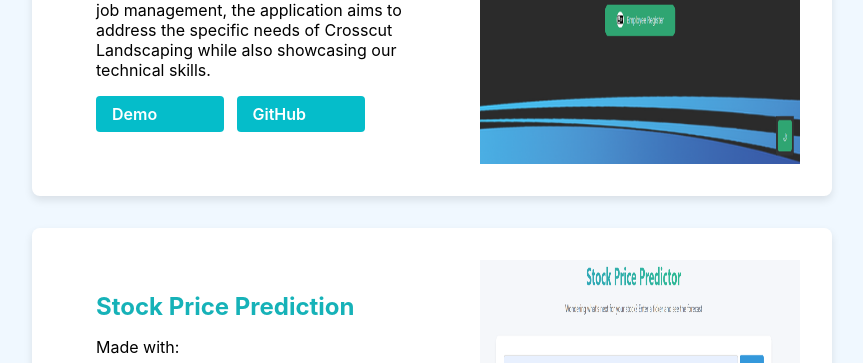
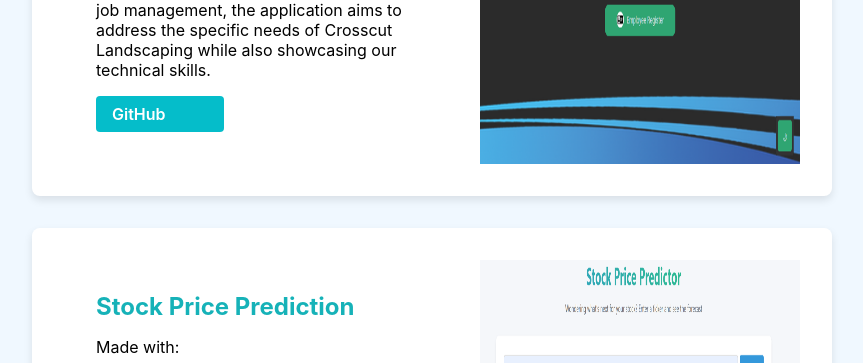
Before and after one commit to iftekhar9hasan/portfolio_website, a plain HTML site: page index.html in a window 1280 px wide. Shown: the part 3681-4044 px from the top of the page, without its empty margins (208-1071 px from the left). Drawn offline with nearby package versions, Linux system fonts and the light colour scheme.

Commit message:
Update index.html

```diff
--- a/index.html
+++ b/index.html
@@ -122,8 +122,7 @@
           while also showcasing our technical skills.
          </p>
         <div class="project-links">
-          <a href="https://promodoro-enhancer.netlify.app/" class="btn">Demo</a>
-          <a href="https://github.com/iftekhar9hasan/Pomodoro-Times" class="btn">GitHub</a>
+          <a href="https://github.com/Sadman988/Group-Project-3---Employee-Management-System" class="btn">GitHub</a>
         </div>
       </div>
       <div class="project-image">
```
